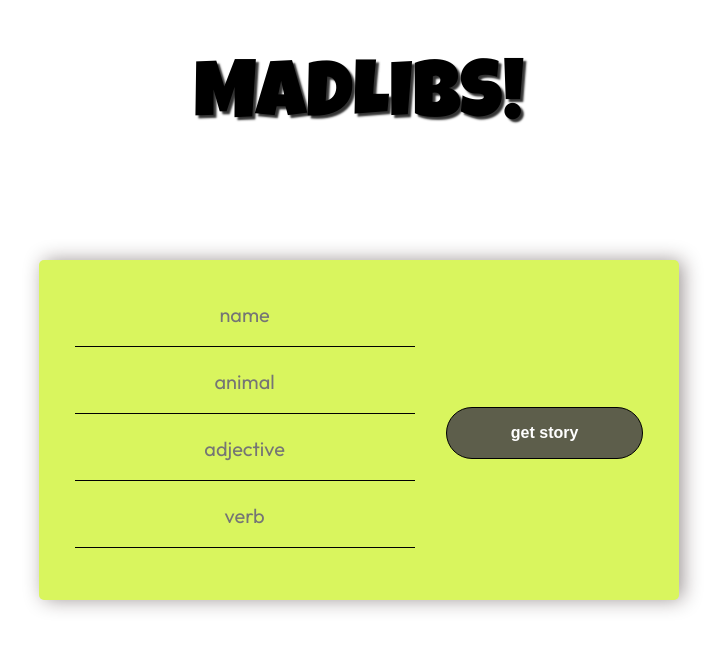
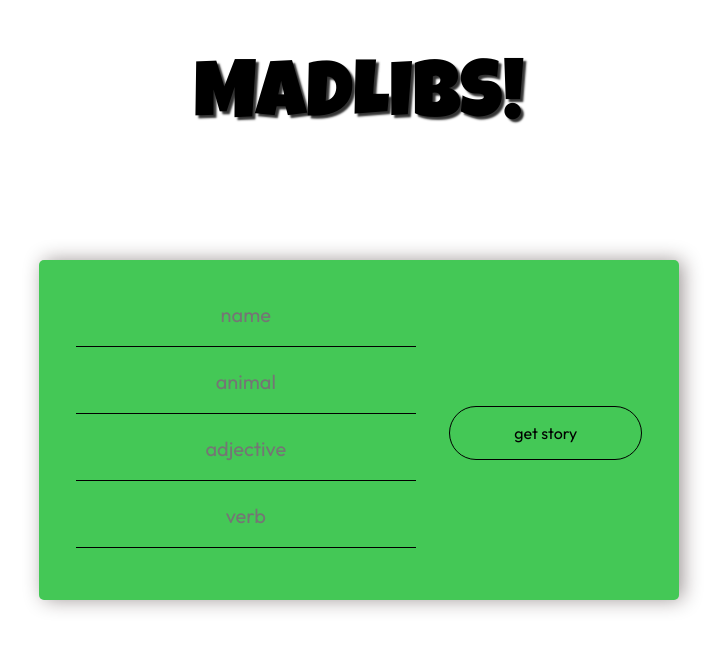
Before and after one commit to pm-moyanor/React-Madlibs, a Next.js app: page / in a window 1280 px wide. Shown: the top 650 px of the page, without its empty margins (281-1006 px from the left). Built offline with nearby package versions, Linux system fonts and the light colour scheme.

Commit message:
get btn to black

```diff
--- a/pages/Form.js
+++ b/pages/Form.js
@@ -34,7 +34,7 @@ export default function Form() {
   };
 
   //   let replacementObj = {
-  //     wild: name,
+  //     [Name]: name,
   //     "[Animal]": animal,
   //     "[Adjective]": adj,
   //     "[Verbing]": verb,
--- a/pages/index.js
+++ b/pages/index.js
@@ -11,7 +11,7 @@ export default function Home() {
   return (
     <>
       <Head>
-        <title>Create Next App</title>
+        <title>Madlibs</title>
         <meta name="description" content="Generated by create next app" />
         <meta name="viewport" content="width=device-width, initial-scale=1" />
         <link rel="icon" href="/favicon.ico" />
@@ -23,6 +23,7 @@ export default function Home() {
       <>
         <div className="header">
           <h1 className="main-title">MADLIBS!</h1>
+
         </div>
         <Form />
       </>
--- a/styles/globals.css
+++ b/styles/globals.css
@@ -64,7 +64,7 @@ p {
   -webkit-box-shadow: 4px 0px 20px -1px rgba(31, 13, 13, 0.46);
   -moz-box-shadow: 4px 0px 20px -1px rgba(31, 13, 13, 0.46);
   width: 600px;
- background-color: #d9f55e;
+ background-color:rgb(68, 200, 86);
   margin: 60px;
 
 }
@@ -100,7 +100,7 @@ input {
 
 }
 
-.restart-btn {
+button {
   all: unset;
   color: rgb(255, 255, 255);
   margin-top: 2.4em;
@@ -116,19 +116,8 @@ input {
 }
 
 .get-btn{
-
-  color: rgb(255, 255, 255);
- border: rgb(0, 0, 0) 0.5px solid;
-  margin-top: 2.4em;
-  background: rgb(93, 94, 75);
-  font-size: 16px;
-  padding: 1em 4em;
-  border-radius: 50px;
-  cursor: pointer;
-  display: inline-block;
-  font-weight: 550;
-  position: relative;
-
+  color: black;
+  border: 1px solid black;
 }
 
 .story-box {
```
